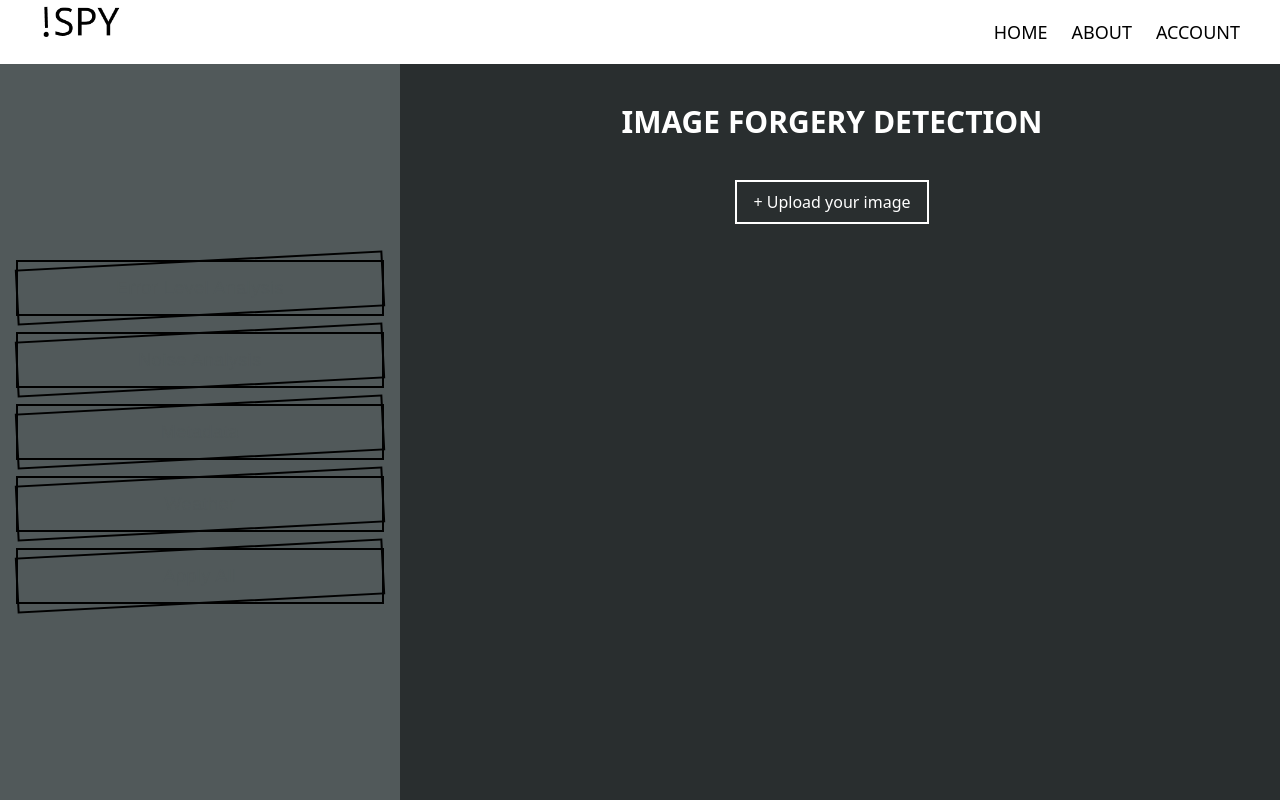
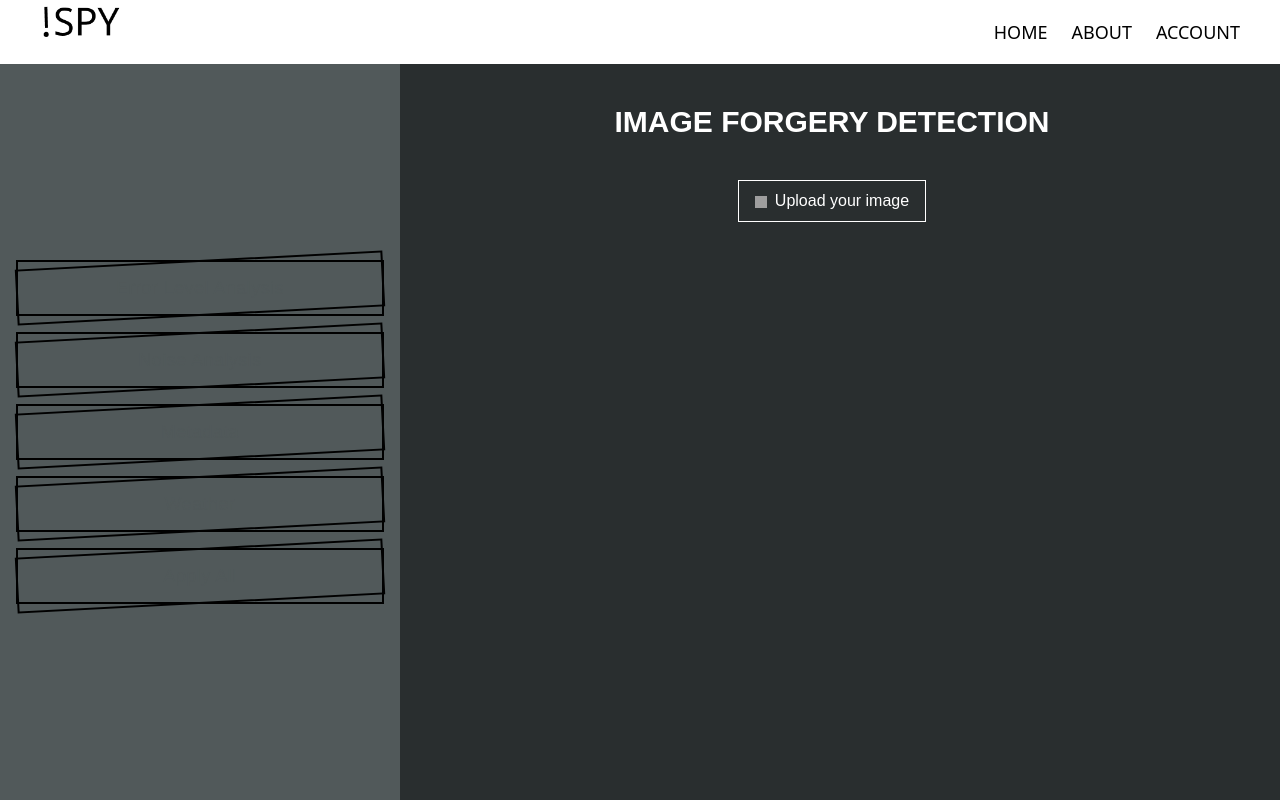
Before and after one commit to anastasialukavsky/ispy, a React (Vite) app: page /upload in a window 1280 px wide. Built offline with nearby package versions, Linux system fonts and the light colour scheme; no server answers; grey boxes are pictures that could not be loaded; a web font is replaced by a local one; what opencv-react would draw is missing.

Commit message:
Add upload svg

```diff
--- a/src/nav/nav-components/ImageUploader.tsx
+++ b/src/nav/nav-components/ImageUploader.tsx
@@ -28,11 +28,14 @@ function ImageUploader() {
   );
   const [metadataReady, setMetadataReady] = useState<boolean>(false);
   const [displayMetadata, setDisplayMetadata] = useState<boolean>(false);
-    const [geolocation, setGeolocation] = useState<{
-      latitude: number;
-      longitude: number;
-    } | null>(null);
+  const [geolocation, setGeolocation] = useState<{
+    latitude: number;
+    longitude: number;
+  } | null>(null);
+  const [enableButton, setEnableButton] = useState<boolean>(false)
+  const [imageUploaded, setImageUploaded] = useState<boolean>(false)
 
+  console.log({enableButton})
   const handleImageUpload = (event: React.ChangeEvent<HTMLInputElement>) => {
     if (event?.target?.files) {
       const file = event.target.files[0];
@@ -47,6 +50,8 @@ function ImageUploader() {
           setMetadata(null);
           setMetadataReady(false);
           setDisplayMetadata(false);
+          setEnableButton(true)
+          setImageUploaded(true)
         };
         reader.readAsDataURL(file);
       }
@@ -146,11 +151,13 @@ function ImageUploader() {
   const overallProbability = calculateOverallProbability();
 
   return (
-    <div className='flex min-h-[calc(100vh_-_64px)] w-full bg-primary-dark-gray'>
+    <div className='flex min-h-[calc(100vh_-_64px)] w-full bg-primary-dark-gray font-bench'>
       <div className='fixed left-0 top-18 h-full bg-toolbox-gray p-4 w-[25rem] text-primary-light-fill'>
         <Toolbox
           setSelectedAlgo={setSelectedAlgo}
           setDisplayMetadata={setDisplayMetadata}
+          setEnableButton={setEnableButton}
+          enableButton={enableButton}
         />
       </div>
 
@@ -168,9 +175,14 @@ function ImageUploader() {
         />
         <label
           htmlFor='file-input'
-          className='cursor-pointer px-4 py-2 text-white border-2 border-white'
+          className='cursor-pointer px-4 py-2 text-white border border-white'
         >
-          + Upload your image
+          <img
+            src='public/icons/add.svg'
+            alt='Upload Icon'
+            className='w-3 h-3 mr-2 inline'
+          />
+          {!imageUploaded ? 'Upload your image' : 'Upload another image'}
         </label>
 
         <div className='bg-red-400 flex pt-10'>
```
